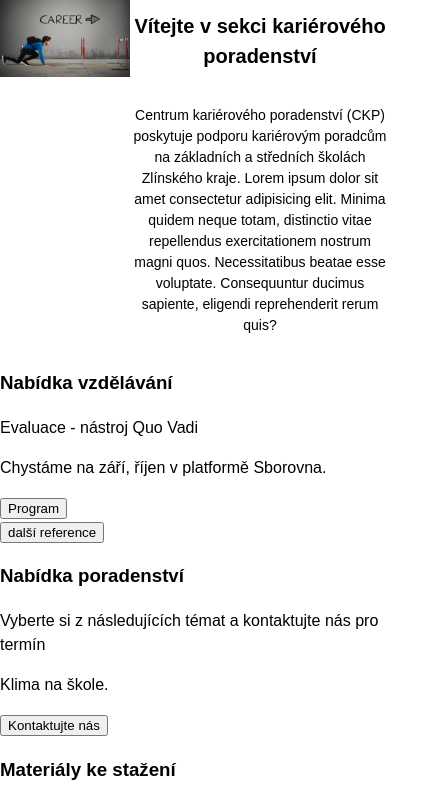
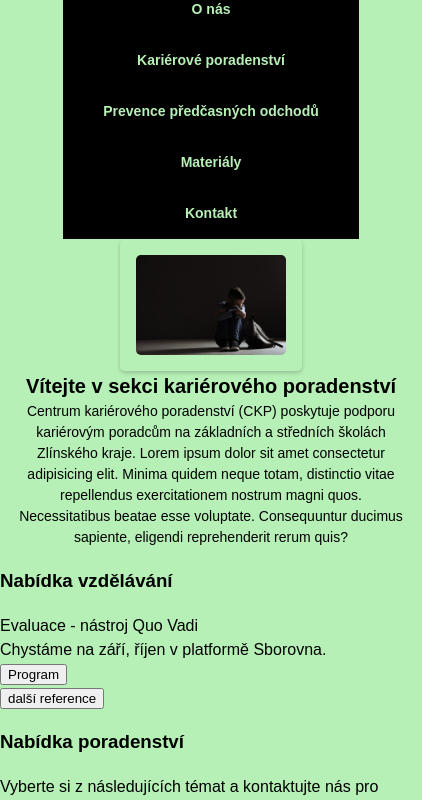
Before and after one commit to AndreaVeagle/zaverecny-projekt-koderka, an Eleventy site: page ppo.html in a window 390 px wide. Shown: the part 127-927 px from the top of the page, 422 px wide, since content can reach past the window. Built offline with nearby package versions, Linux system fonts and the light colour scheme; Eleventy itself is replaced by a stand-in of ours; files that its build step writes are made by us from their sources.

Commit message:
mobile not finished

```diff
--- a/_includes/matterform.njk
+++ b/_includes/matterform.njk
@@ -21,8 +21,9 @@
      <img class="imgLogoCKP" src="/images/imgLogoCKP.png" alt="Logo CKP">
 
  <!--menu-->
- <ul class="menu__list  menu__list--hamburger menu__list--inline">
-    <li class="menu__item"> <a href="/index/">O nás</a></li>
+
+ <ul class="menu__list menu__list--inline">
+    <li class="menu__item menu__item--hidden"> <a href="/index/">O nás</a></li>
     <li class="menu__item"> <a href="/kp/">Kariérové poradenství</a></li>
     <li class="menu__item"> <a href="/ppo/">Prevence předčasných odchodů</a></li>
     <li class="menu__item"> <a href="/materialy/">Materiály</a></li>
--- a/css/style.css
+++ b/css/style.css
@@ -2,9 +2,12 @@
 :root {
 
 	--primary: hsl(120, 66%, 83%);
-	--accent: #fc0;
+  --secondary: hsl(220, 66%, 83%);
+  --terciaary: hsl(320, 66%, 83%);
+  --quaternary: hsl(420, 66%, 83%);
+	--accent: rgb(240, 212, 102);
 
-	--spacer: 1rem;
+	--spacer: 4rem;
 	--spacer-quarter: calc(var(--spacer) / 4);
 	--spacer-half: calc(var(--spacer) / 2);
 	--spacer-bigger: calc(var(--spacer) * 1.5);
@@ -13,36 +16,59 @@
 
 /*toto asi umažu - je to o formátování screenu a ten budu později upravovat - po menu*/
 
-body {font-size: 16px;
-    line-height: 2;
+body {
+    font-size: 16px;
     font-family: 'Puritan', sans-serif;
-    margin: auto; line-height: 1.5;
+    line-height: 1.5;
     width: 100%;
     height: 100%;
     margin: 0;
     padding: 0;
+    background-color: var(--primary);
   }
 
-  div {
+p {
+  margin: 0;
+  padding: 0;
+}
+
+h5 {
+  justify-content: center;
+}
+
+div {
     width: 100%;
-    max-width: 1200px;
+    align-items: center;
   }
 
+.header {
+  display: flex;
+  justify-content: center;
+  width: 100%;
+}
+
+.item-frame {
+  display: flex;
+  justify-content: center;
+  width: 100%;
+}
 
 /* Menu */
 
 .menu__list {
   display: flex;
   justify-content: center;
+  align-items: center;
   margin: 0;
   padding: 0;
   background-color: black;
-  white-space: nowrap;
 }
 
+/*asi navíc umazat*/
 .menu__list--inline {
   display: flex;
   justify-content: center;
+  align-items: center;
 }
 
 /* Styly pro položky menu */
@@ -51,23 +77,31 @@ body {font-size: 16px;
 }
 
 .menu__item a {
-  color: white;
+  color: var(--primary);
   text-decoration: none;
   font-weight: 700;
   padding: 15px 40px;
   display: inline-block;
+  flex-wrap: wrap;
+  justify-content: center;
+  align-items: center;
 }
 
 .menu__item a:hover,
 .menu__item a:focus,
 .menu__item a:active {
-  background-color: rgb(181, 240, 181);
+  background-color: var(--primary);
   color: black;
 }
 
+.a {
+  justify-content: center;
+  align-items: center;
+}
+
 .imgLogoCKP {
+    width: 400px;
     max-width: 100%;
-    max-height: 20%;
     align-items: center;
     height: auto;
     background-color: rgb(181, 240, 181);
@@ -81,6 +115,8 @@ body {font-size: 16px;
 
   .item__image {
     flex: 1;
+    padding: var(--spacer);
+    width: 450px;
   }
 
   .item__frame {
@@ -118,6 +154,7 @@ body {font-size: 16px;
   }
 
   .boxperson {
+    display: flex;
     width: calc(33.33% - 10px);
     margin-bottom: 20px;
   }
@@ -134,26 +171,84 @@ body {font-size: 16px;
   .icon {
     width: 16px;
     height: 16px;
+    margin: 5px;
   }
 
   .profil {
-    width: 50px;
-    height: 50px;
+    width: 100px;
+    height: 100px;
+    border-radius: 50%;
+    justify-content: center;
+    align-items: center;
   }
 
+.phone, .mail {
+  display: flex;
+}
 
 
-  /* Zobrazení mobil vloženo 23052023 v 8 hodin případně umazat */
+  /* Zobrazení mobil vloženo 23052023 v 13 hodin případně umazat */
   @media screen and (max-width: 768px) {
-      /* Hamburger menu - zobrazení v mobilním režimu */
-      .menu__list--hamburger {
-        display: block;
-      }
+    .header {
+      display: flex;
+      flex-direction: column;
+      align-items: center;
+      background-color: var(--primary);
+      padding: 0 var(--spacer-quarter);
+    }
 
-      /* Skrytí běžného menu */
-      .menu__list--inline {
-        display: none;
-      }
+    .menu__list {
+      display: block;
+      text-align: center;
+      background-color: black;
+      color: var(--primary);
+    }
+
+    .menu__item {
+      width: 100%;
+      margin: 0px;
+    }
+
+    .menu__item a {
+      color: var(--primary);
+      font-size: 14px;
+    }
+
+    .menu__item a:hover,
+    .menu__item a:focus,
+    .menu__item a:active {
+      background-color: var(--primary);
+      color: black;
+    }
+
+    .imgLogoCKP {
+      width: 100%;
+    }
+
+    /*zobrazení mobil Motto CKP*/
+    .item__about {
+      display: flex;
+      flex-wrap: wrap; /* Povolí zalomení prvků na nový řádek */
+       padding: 0 var(--spacer-quarter);
+       justify-content: center; /* Přidáno pro zarovnání na střed */
+  }
+    }
+
+    .item__image {
+      flex: 0 0 150px; /* Bude se rozpínat na celou šířku v mobilním rozlišení */
+      padding: var(--spacer-quarter);
+      align-items: center;
+      justify-content: center;
+      display: flex;
+
+    }
+
+    .item__frame {
+      flex: 0 0 100%; /* Bude se rozpínat na celou šířku v mobilním rozlišení */
+      padding: 0 var(--spacer-quarter);
+    }
+
+  }
 
       /* Zarovnání item__about pomocí flexboxu na jednořádkový layout */
       .item__about {
@@ -176,4 +271,20 @@ body {font-size: 16px;
       .item__text {
         font-size: 14px;
       }
+
+
+/*zkouška obrázku - umaž*/
+.item__image {
+  display: inline-block;
+  overflow: hidden;
+  border-radius: 5px;
+  box-shadow: 0 2px 4px rgba(0, 0, 0, 0.2);
 }
+
+.item__image img {
+  display: block;
+  width: 100%;
+  height: auto;
+  border-radius: 5px;
+}
+/*zkouška obrázku po sem*/
--- a/ppo.html
+++ b/ppo.html
@@ -10,7 +10,7 @@ title: PPO CKP
 
 <div class="item item__about">
     <div class="item item__image">
-        <img src="/images/imgkp.jpg" alt="Foto PPO">
+        <img src="/images/imgppo.jpg" alt="Foto PPO">
     </div>
     <div class="item item__frame">
         <p class="item item__title">Vítejte v sekci kariérového poradenství</p>
```
Also changed, not shown: index.html (+41 -31 lines), materialy.html (+11 -4 lines).
